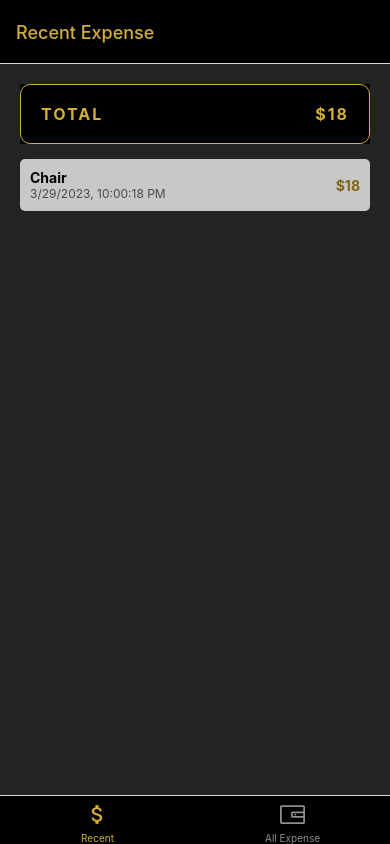
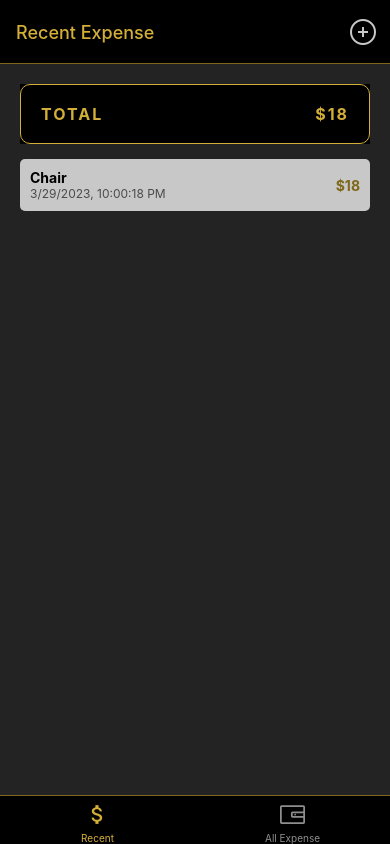
Before and after one commit to hitzhuang/my-expense-tracker, a React Native app: screen / in a window 390 px wide. Built offline with nearby package versions, Linux system fonts and the light colour scheme.

Commit message:
added manage expense screen for handling item on deleted.

```diff
--- a/App.tsx
+++ b/App.tsx
@@ -9,20 +9,32 @@ import appStyles from './styles/appStyles';
 import AllExpense from './screens/AllExpense';
 import ManageExpense from './screens/ManageExpense';
 import RecentExpense from './screens/RecentExpense';
+import IconButton from './components/IconButton';
+import { Provider } from 'react-redux';
+import { store } from './store/store';
 
 const Stack = createNativeStackNavigator();
 const BottomTabs = createBottomTabNavigator();
-const ExpensOverview = () => (
+const ExpensOverview = ({ navigation }: any) => (
   <BottomTabs.Navigator
     screenOptions={{
       headerStyle: {
         backgroundColor: appStyles.colors.blackColor,
+        borderBottomColor: appStyles.colors.darkGoldColor,
       },
       headerTintColor: appStyles.colors.goldColor,
       tabBarStyle: {
         backgroundColor: appStyles.colors.blackColor,
+        borderTopColor: appStyles.colors.darkGoldColor,
       },
       tabBarActiveTintColor: appStyles.colors.goldColor,
+      headerRight: () => (
+        <IconButton
+          icon="add-circle-outline"
+          color={appStyles.colors.lightColor}
+          onPress={() => navigation.navigate('Manage Expense')}
+        />
+      ),
     }}
   >
     <BottomTabs.Screen
@@ -52,7 +64,15 @@ export default function App() {
     <View style={styles.container}>
       <StatusBar style="light" />
       <NavigationContainer>
-        <Stack.Navigator>
+        <Provider store={store}>
+          <Stack.Navigator
+            screenOptions={{
+              headerStyle: {
+                backgroundColor: appStyles.colors.blackColor,
+              },
+              headerTintColor: appStyles.colors.goldColor,
+            }}
+          >
             <Stack.Screen
               name="Expense Overview"
               component={ExpensOverview}
@@ -60,8 +80,15 @@ export default function App() {
                 headerShown: false,
               }}
             />
-          <Stack.Screen name="Manage Expense" component={ManageExpense} />
+            <Stack.Screen
+              name="Manage Expense"
+              component={ManageExpense}
+              options={{
+                presentation: 'modal',
+              }}
+            />
           </Stack.Navigator>
+        </Provider>
       </NavigationContainer>
     </View>
   );
--- /dev/null
+++ b/components/ActionButton.tsx
@@ -0,0 +1,62 @@
+import { AntDesign } from '@expo/vector-icons';
+import React from 'react';
+import { Pressable, View, Text, StyleSheet } from 'react-native';
+
+interface ActionButtonProps {
+  title?: string;
+  icon?: IconProps;
+  color?: string;
+  backgroundColor: string;
+  onPress: () => void;
+}
+
+interface IconProps {
+  name: any;
+  size: number;
+  color: string;
+}
+
+const ActionButton = ({
+  title,
+  icon,
+  color,
+  backgroundColor,
+  onPress,
+}: ActionButtonProps) => {
+  return (
+    <Pressable
+      style={({ pressed }) => (pressed ? styles.pressed : null)}
+      onPress={onPress}
+    >
+      <View style={[styles.container, { backgroundColor }]}>
+        {title && <Text style={[styles.text, { color }]}>{title}</Text>}
+        {icon && (
+          <View style={styles.icon}>
+            <AntDesign name={icon.name} size={icon.size} color={icon.color} />
+          </View>
+        )}
+      </View>
+    </Pressable>
+  );
+};
+
+const styles = StyleSheet.create({
+  pressed: {
+    opacity: 0.85,
+  },
+  container: {
+    borderRadius: 5,
+    alignItems: 'center',
+    justifyContent: 'center',
+  },
+  text: {
+    margin: 20,
+    textAlign: 'center',
+    fontWeight: 'bold',
+  },
+  icon: {
+    padding: 15,
+  },
+});
+
+export default ActionButton;
--- a/components/ExpenseListItem.tsx
+++ b/components/ExpenseListItem.tsx
@@ -1,7 +1,17 @@
-import { FlatList, View, Text, StyleSheet } from 'react-native';
+import { useNavigation } from '@react-navigation/native';
+import { View, Text, StyleSheet, Pressable } from 'react-native';
 import appStyles from '../styles/appStyles';
 
-const ExpenseListItem = ({ data }: any) => (
+const ExpenseListItem = ({ data }: any) => {
+  const navigate: any = useNavigation();
+  const handlePress = () => {
+    navigate.navigate('Manage Expense', { id: data.id });
+  };
+  return (
+    <Pressable
+      style={({ pressed }) => (pressed ? styles.pressed : null)}
+      onPress={handlePress}
+    >
       <View style={styles.container}>
         <View>
           <Text style={styles.desc}>{data.desc}</Text>
@@ -11,9 +21,14 @@ const ExpenseListItem = ({ data }: any) => (
           <Text style={styles.amount}>${data.amount}</Text>
         </View>
       </View>
+    </Pressable>
   );
+};
 
 const styles = StyleSheet.create({
+  pressed: {
+    opacity: 0.9,
+  },
   container: {
     flex: 1,
     flexDirection: 'row',
@@ -21,7 +36,7 @@ const styles = StyleSheet.create({
     justifyContent: 'space-between',
     marginBottom: 10,
     padding: 10,
-    backgroundColor: 'rgba(200,200,200,1)',
+    backgroundColor: appStyles.colors.lightColor,
     borderRadius: 5,
   },
   desc: {
--- /dev/null
+++ b/components/IconButton.tsx
@@ -0,0 +1,46 @@
+import React from 'react';
+import { Ionicons, AntDesign } from '@expo/vector-icons';
+import { Pressable, StyleSheet, View } from 'react-native';
+
+interface IconButtonProps {
+  onPress: () => void;
+  type?: string;
+  icon: any;
+  color?: string;
+  size?: number;
+}
+
+const IconButton = ({
+  icon,
+  type = 'Ionicons',
+  color = 'gray',
+  size = 32,
+  onPress,
+}: IconButtonProps) => {
+  return (
+    <Pressable
+      onPress={onPress}
+      style={({ pressed }) => (pressed ? styles.pressedButton : null)}
+    >
+      <View style={styles.container}>
+        {type === 'Ionicons' ? (
+          <Ionicons name={icon} size={size} color={color} />
+        ) : (
+          <AntDesign name={icon} size={size} color={color} />
+        )}
+      </View>
+    </Pressable>
+  );
+};
+
+const styles = StyleSheet.create({
+  pressedButton: {
+    opacity: 0.9,
+  },
+  container: {
+    marginHorizontal: 10,
+    marginVertical: 5,
+  },
+});
+
+export default IconButton;
--- a/hooks/useExpense.ts
+++ b/hooks/useExpense.ts
@@ -1,8 +1,10 @@
-import EXPENSE from '../data/dummy-data';
+import { useSelector } from 'react-redux';
 
 const useExpense = (dayPeriod: number) => {
   const filteredDate = Date.now() - dayPeriod * 24 * 60 * 60000;
-  const list: any[] = EXPENSE?.filter(
+  const expense = useSelector((state: any) => state.expense?.data);
+
+  const list: any[] = expense?.filter(
     (e: any) => Date.parse(e.date) >= filteredDate
   );
   const summary: number = list
--- a/screens/ManageExpense.tsx
+++ b/screens/ManageExpense.tsx
@@ -1,12 +1,92 @@
-import React from 'react';
-import { Text, View } from 'react-native';
+import { useLayoutEffect } from 'react';
+import { useDispatch } from 'react-redux';
+import { StyleSheet, View } from 'react-native';
+import appStyles from '../styles/appStyles';
+import screenStyles from '../styles/screenStyles';
+import ActionButton from '../components/ActionButton';
+import { removeExpense } from '../store/redux/expense';
 
-const ManageExpense = () => {
+const ManageExpense = ({ route, navigation }: any) => {
+  const id = route.params?.id;
+  const dispatch = useDispatch();
+
+  useLayoutEffect(() => {
+    navigation.setOptions({
+      title: id ? 'Edit Expense' : 'New Expense',
+      headerStyle: {
+        backgroundColor: appStyles.colors.blackColor,
+        borderBottomColor: appStyles.colors.darkGoldColor,
+      },
+    });
+  }, [route, navigation]);
+
+  const handleConfirm = () => {
+    handleClose();
+  };
+  const handleDelete = () => {
+    dispatch(removeExpense(id));
+    handleClose();
+  };
+  const handleClose = () => {
+    navigation.goBack();
+  };
+
+  const renderActionButtons = () => (
+    <View
+      style={{
+        flex: 1,
+        flexDirection: 'row',
+        justifyContent: 'center',
+      }}
+    >
+      <View style={{ flex: 1, marginHorizontal: 5 }}>
+        <ActionButton
+          title="Cancel"
+          color={appStyles.colors.darkColor}
+          backgroundColor={appStyles.colors.lightGrayColor}
+          onPress={handleClose}
+        />
+      </View>
+      <View style={{ flex: 1, marginHorizontal: 5 }}>
+        <ActionButton
+          title={id ? 'Update' : 'Add'}
+          color={appStyles.colors.lightColor}
+          backgroundColor={appStyles.colors.darkGoldColor}
+          onPress={handleConfirm}
+        />
+      </View>
+    </View>
+  );
+
+  const renderDeleteButton = () => (
+    <View
+      style={{
+        flex: 1,
+        justifyContent: 'flex-end',
+      }}
+    >
+      <ActionButton
+        icon={{ name: 'delete', size: 24, color: appStyles.colors.lightColor }}
+        backgroundColor={appStyles.colors.redColor}
+        onPress={handleDelete}
+      />
+    </View>
+  );
+
   return (
-    <View>
-      <Text>Manage expense screen</Text>
+    <View style={screenStyles.container}>
+      {renderActionButtons()}
+      {id !== undefined && renderDeleteButton()}
     </View>
   );
 };
 
+const styles = StyleSheet.create({
+  container: {
+    flex: 1,
+    justifyContent: 'space-around',
+    backgroundColor: appStyles.colors.darkColor,
+  },
+});
+
 export default ManageExpense;
--- /dev/null
+++ b/store/redux/expense.ts
@@ -0,0 +1,26 @@
+import { createSlice, PayloadAction } from '@reduxjs/toolkit';
+import EXPENSE from '../../data/dummy-data';
+
+interface IExpense {
+  data: any[];
+}
+
+const initialState: IExpense = {
+  data: EXPENSE,
+};
+
+const expenseSlice = createSlice({
+  name: 'expense',
+  initialState,
+  reducers: {
+    addExpense: (state, action: PayloadAction<any>) => {
+      state.data = [...state.data, action.payload];
+    },
+    removeExpense: (state, action: PayloadAction<string>) => {
+      state.data = state.data.filter((item) => item.id !== action.payload);
+    },
+  },
+});
+
+export const { addExpense, removeExpense } = expenseSlice.actions;
+export default expenseSlice.reducer;
--- /dev/null
+++ b/store/store.ts
@@ -0,0 +1,15 @@
+import { configureStore } from '@reduxjs/toolkit';
+import expenseReducer from './redux/expense';
+
+export const store = configureStore({
+  reducer: {
+    expense: expenseReducer,
+  },
+  middleware: (getDefaultMiddleware) =>
+    getDefaultMiddleware({
+      serializableCheck: false,
+    }),
+});
+
+export type AppDispatch = typeof store.dispatch;
+export type RootState = ReturnType<typeof store.getState>;
--- a/styles/appStyles.ts
+++ b/styles/appStyles.ts
@@ -3,8 +3,12 @@ const appStyles = {
     goldColor: '#d4af37',
     darkGoldColor: '#7f671b',
     grayColor: 'rgba(75,75,75,1)',
+    lightGrayColor: 'darkgray',
     darkColor: 'rgba(35,35,35,1)',
     blackColor: 'black',
+    whiteColor: 'white',
+    lightColor: 'rgba(200,200,200,1)',
+    redColor: '#840407',
   },
 };
 
```
Lines whose indentation alone changed are shown as unchanged.
